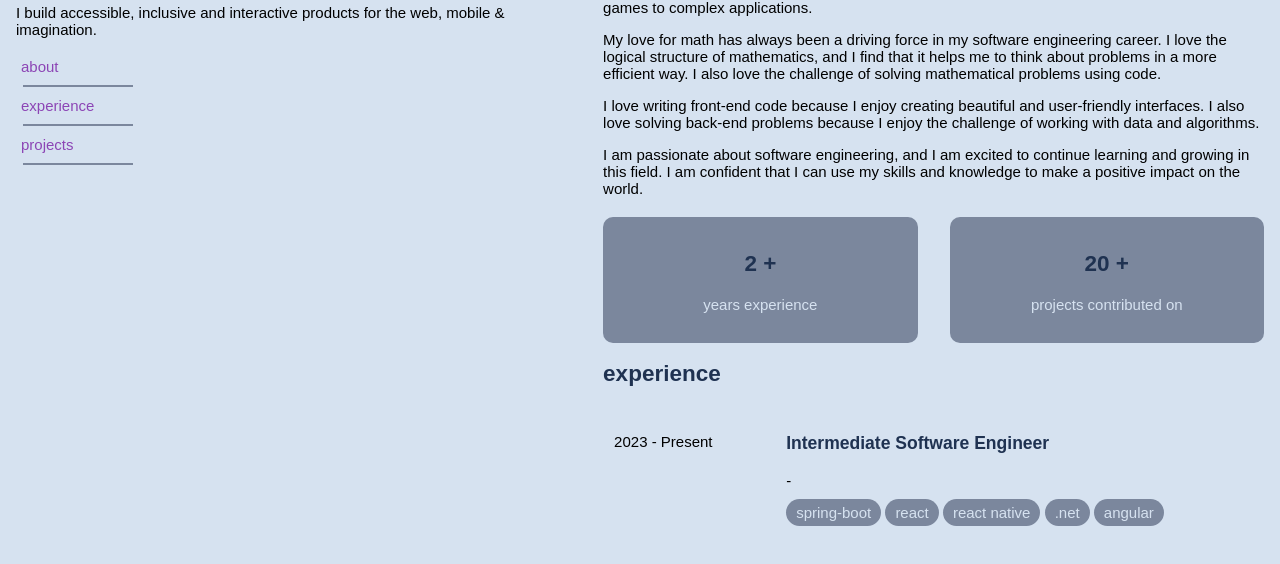
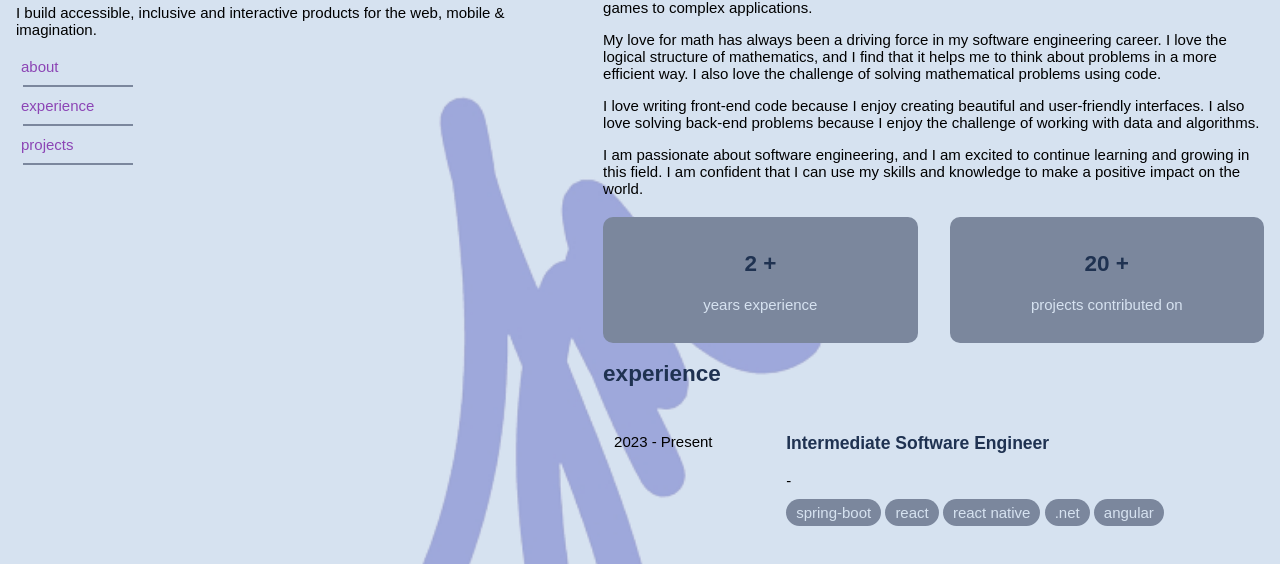
Before and after one commit to CBYMachumbe/CBYMachumbe.github.io, a plain HTML site: page index.html in a window 1280 px wide. Shown: the part 115-679 px from the top of the page. Drawn offline with Linux system fonts and the light colour scheme; a web font is replaced by a local one.

Commit message:
Added bg image

```diff
--- a/styles.css
+++ b/styles.css
@@ -25,6 +25,12 @@ body {
   font-size: var(--fs-paragraph);
   font-weight: var(--fw-regular);
   margin: 0;
+
+  background-image: url('assets/bg.png');
+  background-repeat: no-repeat;
+  background-attachment: fixed;
+  background-position: center;
+  background-size: contain;
 }
 
 h1,
```
Also changed, not shown: assets/bg.png (added).
